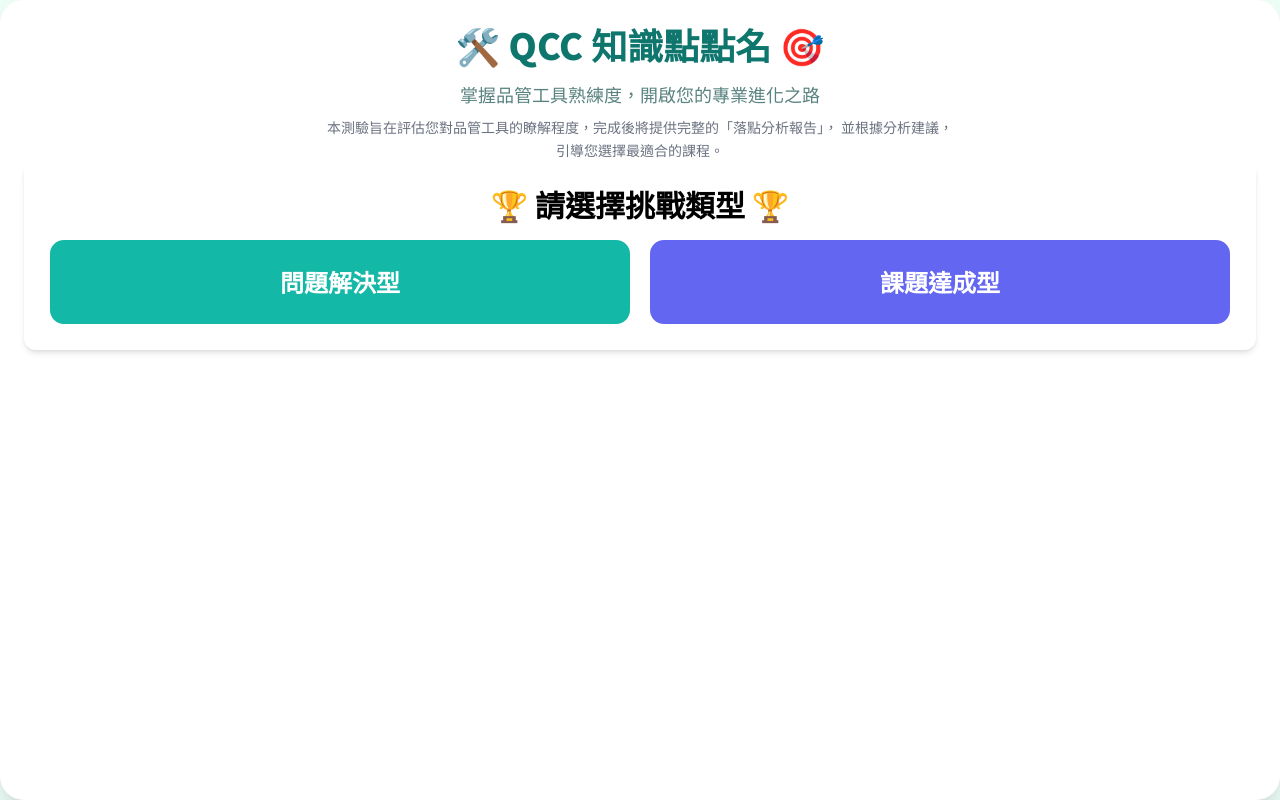
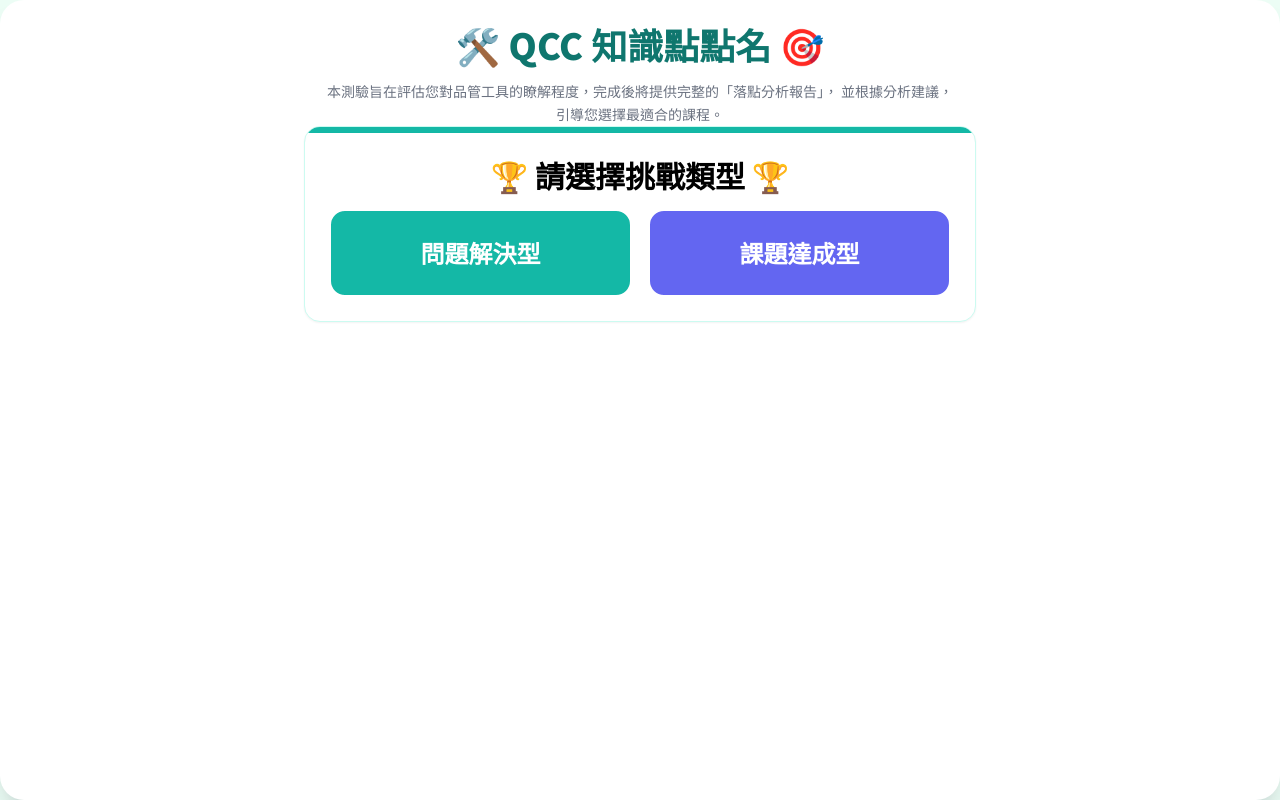
Before and after one commit to YuTien0627/QCC, a plain HTML site: page 小測驗.html in a window 1280 px wide. Drawn offline with nearby package versions, Linux system fonts and the light colour scheme.

Commit message:
Update 小測驗.html

```diff
--- a/小測驗.html
+++ b/小測驗.html
@@ -33,14 +33,15 @@
             🛠️ QCC 知識小測驗 🎯
         </h1>
         <div class="max-w-2xl mx-auto text-center px-4">
-            <p class="text-lg text-teal-900/70 font-medium mb-2">
-                掌握品管工具熟練度，開啟您的專業進化之路
-            </p>
+
             <p class="text-gray-500 text-sm leading-relaxed">
                 本測驗旨在評估您對品管工具的瞭解程度，完成後將提供完整的「落點分析報告」，
                 並根據分析建議，引導您選擇最適合的課程。
             </p>
         </div>
+
+        <div id="introBlock" class="max-w-2xl mx-auto bg-white rounded-2xl shadow-sm border border-teal-100 overflow-hidden mb-8">
+            <div class="h-1.5 bg-teal-500 w-full"></div>
         <div id="welcomeScreen" class="p-6 rounded-xl shadow-md text-center">
             <h2 class="text-3xl font-bold mb-4">🏆 請選擇挑戰類型 🏆</h2>
             <div id="typeSelector" class="flex flex-col md:flex-row gap-4">
```
